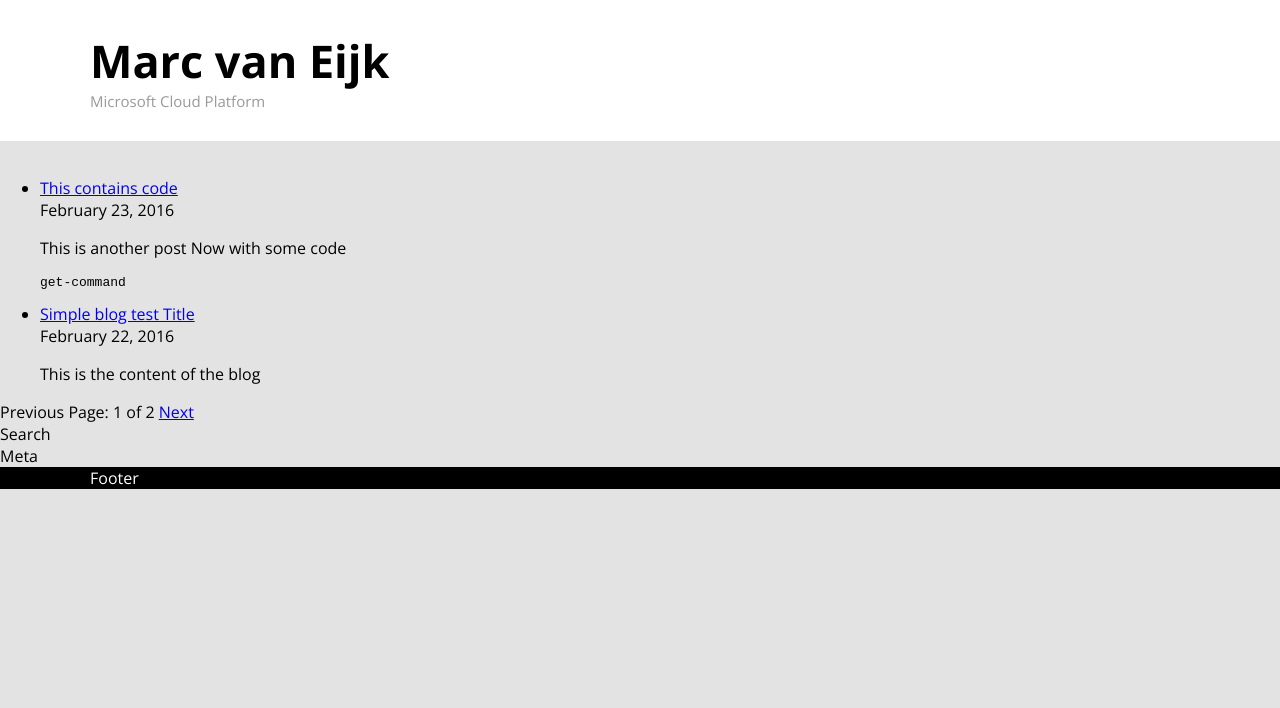
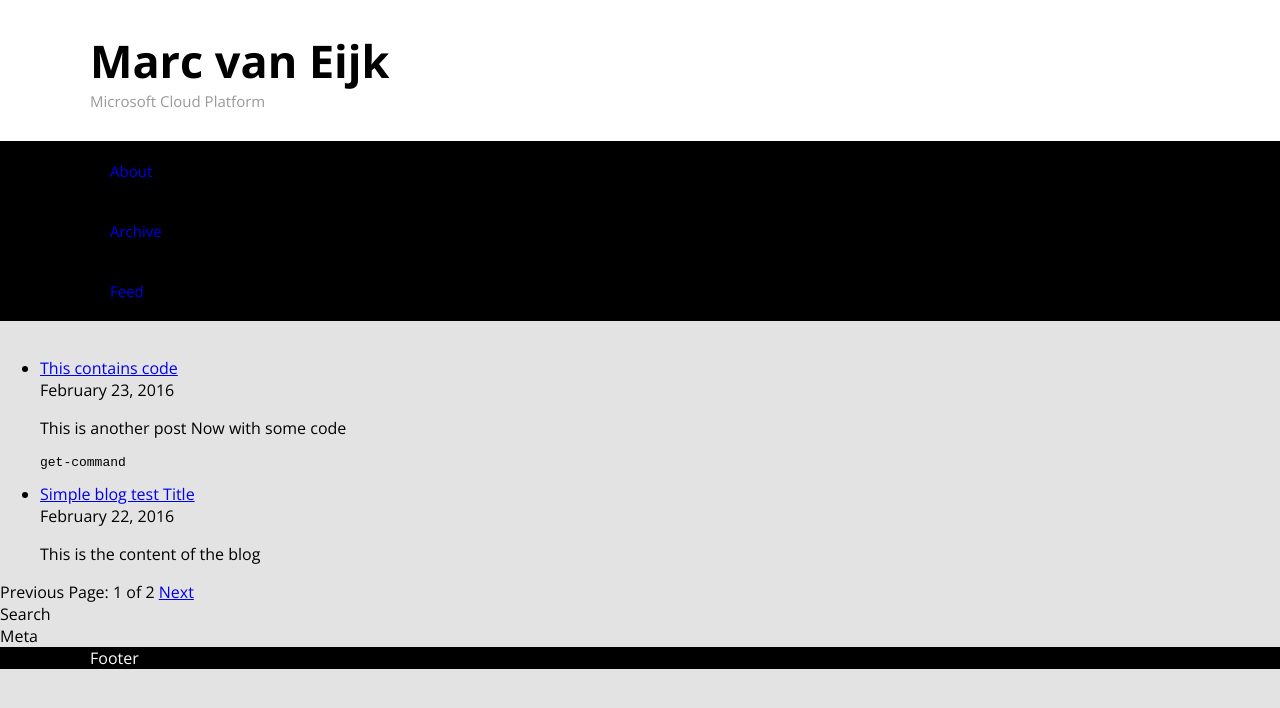
Before and after one commit to marcvaneijkdemo/marcvaneijkdemo.github.io, a Jekyll site: the page built from index.html, in a window 1280 px wide. Shown: the top 708 px of the page. Built offline with Jekyll 4.4.1, drawn with Linux system fonts in a browser that asks for light colours; the list of posts is cut into pages by our own code.

Commit message:
Update default.html

```diff
--- a/_layouts/default.html
+++ b/_layouts/default.html
@@ -20,7 +20,9 @@
     <div class="siteMenuWrapper">
         <div class="siteMenu">
             <div class="siteMenuLinks">
-
+                {% for page in site.menulinks %}
+                    <a class="siteMenuLink" href="{{ page[1]  }}">{{ page[0] }}</a>
+                {% endfor %}
             </div>
         </div>
     </div>
```
